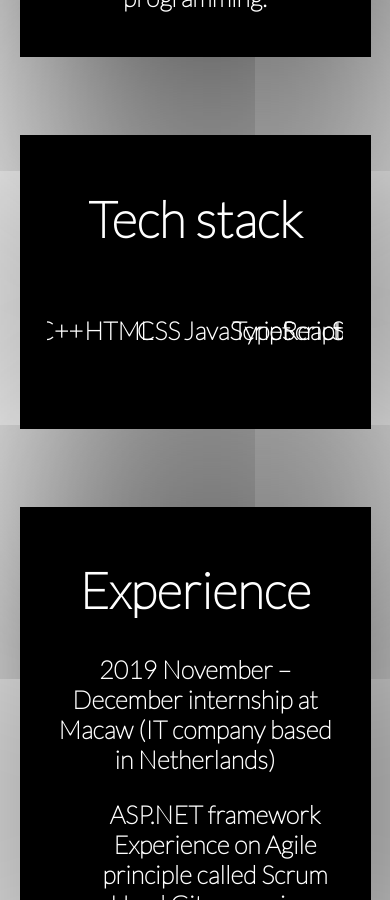
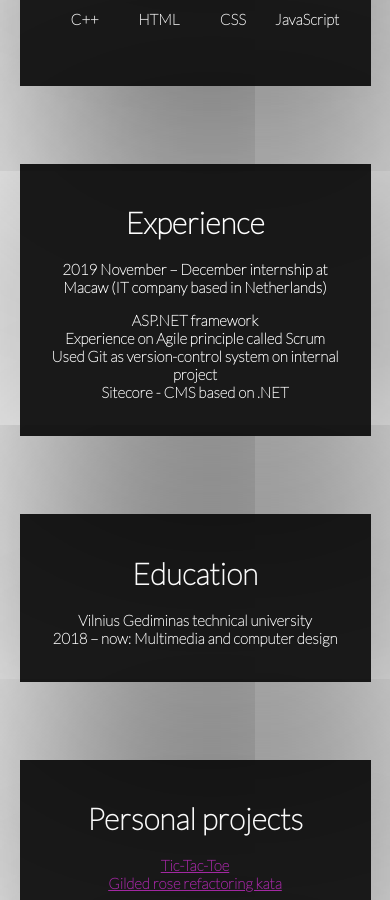
Before and after one commit to javainius/Portfolio, a React (Create React App) app: page / in a window 390 px wide. Shown: the part 1100-2000 px from the top of the page. Built offline with nearby package versions, Linux system fonts and the light colour scheme.

Commit message:
added some css and ready to deploy

```diff
--- a/src/components/Content/Content.css
+++ b/src/components/Content/Content.css
@@ -10,13 +10,20 @@
     padding: 20px 7%;
     font-size: 25px;
     margin: 0 5% 20% 5%;
-    /* opacity: 0.2; */
+    opacity: 0.9;
     box-shadow: 20px 20px 1000px black
 }
 .content ul{
     list-style-type: none;
+    padding: 0;
 }
 
-#Projects ul {
-    padding: 0;
+.content a{
+    color: rgb(160, 19, 160);
 }
+
+@media (max-width: 600px) {
+    .content>div{
+        font-size: 15px;
+    }
+}
--- a/src/components/Content/ContentParts/TechStack.tsx
+++ b/src/components/Content/ContentParts/TechStack.tsx
@@ -4,12 +4,21 @@ import 'owl.carousel/dist/assets/owl.carousel.css';
 import 'owl.carousel/dist/assets/owl.theme.default.css';
 
 const TechStack = () => {
+    var itemsToShow = 6
+
+    if(window.screen.width <= 950 && window.screen.width > 375){
+        itemsToShow = 4
+    }
+    else if (window.screen.width <= 375){
+        itemsToShow = 3
+    }
+
     return(
         <div id="TechStack">
             <h1>Tech stack</h1>
             <OwlCarousel
                 className="owl-theme"
-                items={6}
+                items={itemsToShow}
                 loop
                 autoplayTimeout={2000}
                 dots={false}
```
